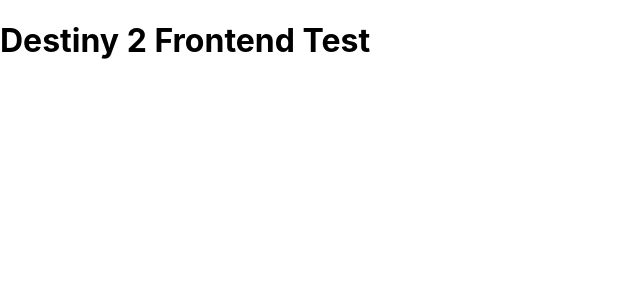
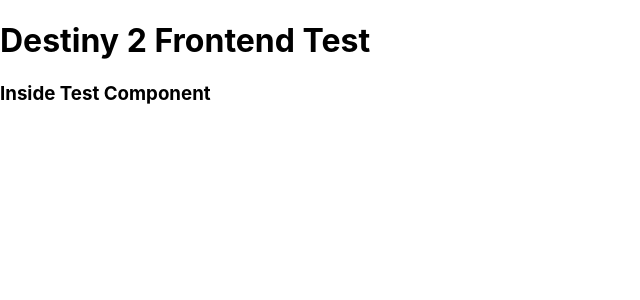
Before and after one commit to richardcchen/Destiny2FrontEnd, a React (Create React App) app: page / in a window 1280 px wide. Shown: the top 300 px of the page, without its empty margins (0-640 px from the left). Built offline with nearby package versions, Linux system fonts and the light colour scheme; no server answers.

Commit message:
test component can fetch from bungie api

```diff
--- a/src/App.js
+++ b/src/App.js
@@ -1,11 +1,17 @@
 import React, { Component } from 'react';
 import logo from './logo.svg';
 import './App.css';
+import Test from './components/Test'
+
+const apiKey = process.env.REACT_APP_DESTINY2_API_KEY
 
 class App extends Component {
   render() {
     return (
-      <h1>Destiny 2 Frontend Test</h1>
+      <div>
+        <h1>Destiny 2 Frontend Test</h1>
+        <Test />
+      </div>
     );
   }
 }
--- /dev/null
+++ b/src/components/Test.js
@@ -0,0 +1,37 @@
+import React, { Component } from 'react'
+const endpoint = "http://localhost:3000/api/v1/notes"
+const apiKey = process.env.REACT_APP_DESTINY2_API_KEY
+
+class Test extends Component {
+
+  componentDidMount(){
+    // fetch(endpoint)
+    // .then(res => res.json())
+    // .then(data => {
+    //   console.log(data)})
+    fetch("https://www.bungie.net/Platform/Destiny2/4/Profile/4611686018473254938/?components=100,104", {
+      headers: {
+        'X-API-KEY': apiKey
+      }
+    })
+    .then(res => res.json())
+    .then(data => {
+      const characterIds = data.Response.profile.data.characterIds
+      console.log("CharacterIds:", characterIds);
+    })
+    fetch(endpoint)
+
+
+  }
+
+  render(){
+    return(
+      <div>
+        <h3>Inside Test Component</h3>
+      </div>
+    )
+  }
+
+}
+
+export default Test
```
Also changed, not shown: 1 other file (tests, documents, lock files or other folders).
